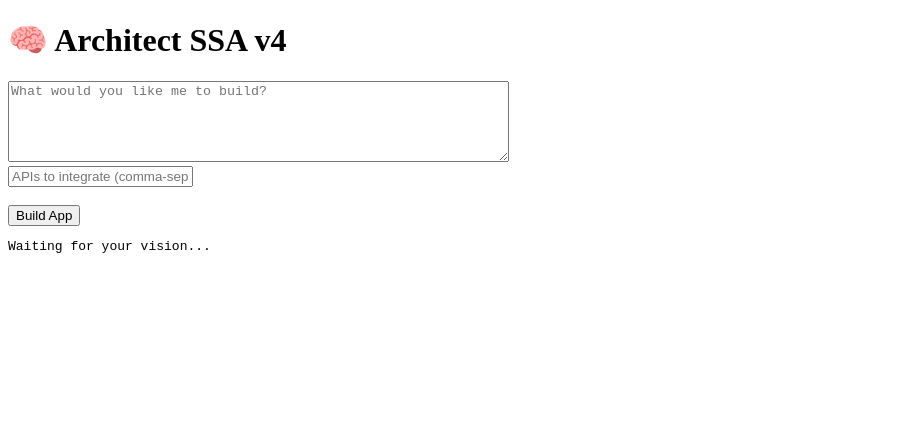
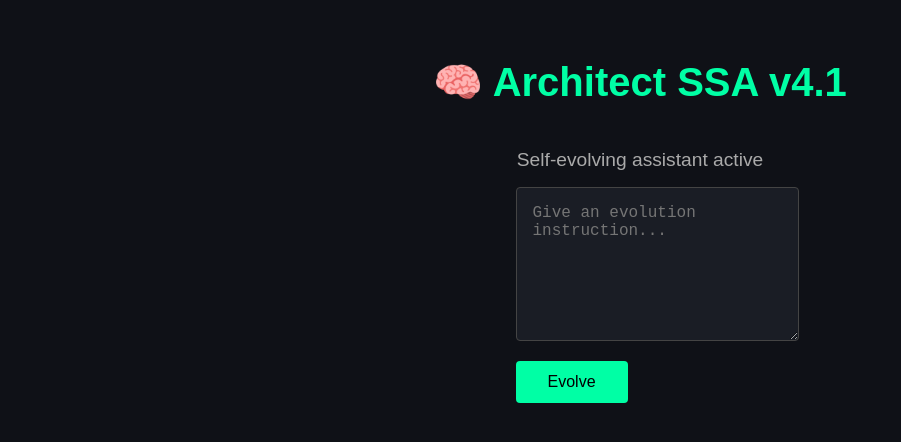
Before and after one commit to jamessunheart/architect-ssa, a website: page public/index.html in a window 1280 px wide. Shown: the whole page, without its empty margins (0-901 px from the left). Drawn offline with Linux system fonts and the light colour scheme.

Commit message:
Update index.html

```diff
--- a/public/index.html
+++ b/public/index.html
@@ -1,38 +1,63 @@
 <!DOCTYPE html>
 <html lang="en">
-<head>
-  <meta charset="UTF-8">
-  <title>Architect SSA v4</title>
-</head>
-<body>
-  <h1>🧠 Architect SSA v4</h1>
-  <textarea id="prompt" rows="5" cols="60" placeholder="What would you like me to build?"></textarea><br>
-  <input id="apis" placeholder="APIs to integrate (comma-separated)" /><br><br>
-  <button onclick="build()">Build App</button>
-  <pre id="status">Waiting for your vision...</pre>
+  <head>
+    <meta charset="UTF-8" />
+    <meta name="viewport" content="width=device-width, initial-scale=1.0" />
+    <title>Architect SSA v4.1</title>
+    <style>
+      body {
+        font-family: sans-serif;
+        background-color: #0f1117;
+        color: #f0f0f0;
+        margin: 0;
+        padding: 2rem;
+        display: flex;
+        flex-direction: column;
+        align-items: center;
+      }
+      h1 {
+        font-size: 2.5rem;
+        color: #00ffa5;
+      }
+      .status {
+        margin: 1rem 0;
+        font-size: 1.2rem;
+        color: #aaa;
+      }
+      textarea {
+        width: 100%;
+        max-width: 600px;
+        height: 120px;
+        font-size: 1rem;
+        padding: 1rem;
+        background: #1a1d25;
+        border: 1px solid #444;
+        color: #fff;
+        border-radius: 4px;
+        margin-bottom: 1rem;
+      }
+      button {
+        padding: 0.75rem 2rem;
+        font-size: 1rem;
+        background-color: #00ffa5;
+        color: #000;
+        border: none;
+        cursor: pointer;
+        border-radius: 4px;
+      }
+      button:hover {
+        background-color: #00dd92;
+      }
+    </style>
+  </head>
+  <body>
+    <h1>🧠 Architect SSA v4.1</h1>
+    <div class="status">Self-evolving assistant active</div>
 
-  <script>
-    async function build() {
-      const prompt = document.getElementById('prompt').value;
-      const apis = document.getElementById('apis').value.split(',').map(a => a.trim()).filter(Boolean);
-      const status = document.getElementById('status');
-      status.textContent = '🔄 Building...';
-      try {
-        const res = await fetch('/api/build', {
-          method: 'POST',
-          headers: { 'Content-Type': 'application/json' },
-          body: JSON.stringify({ prompt, integrations: apis })
-        });
-        const data = await res.json();
-        if (data.url) {
-          status.innerHTML = `✅ App built: <a href="${data.url}" target="_blank">${data.url}</a>`;
-        } else {
-          status.textContent = data.error || "⚠️ Unknown error.";
-        }
-      } catch (e) {
-        status.textContent = "❌ Failed to build: " + e.message;
-      }
-    }
-  </script>
-</body>
+    <form action="/api/evolve" method="post">
+      <textarea name="instruction" placeholder="Give an evolution instruction..."></textarea>
+      <br />
+      <button type="submit">Evolve</button>
+    </form>
+  </body>
 </html>
```
